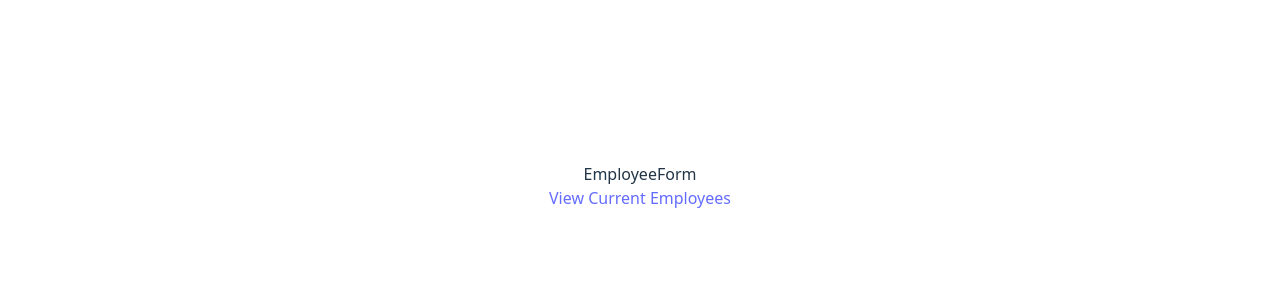
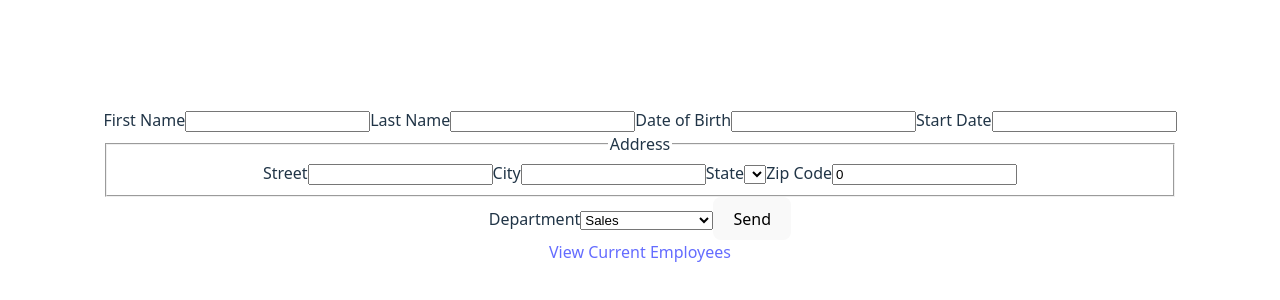
Before and after one commit to lanageuse/projet-15-HRNet, a React (Vite) app: page / in a window 1280 px wide. Shown: the part 214-514 px from the top of the page. Built offline with nearby package versions, Linux system fonts and the light colour scheme.

Commit message:
feat: implémentation du formulaire employé avec intégration du store Zustand
- Ajout de la fonctionnalité du formulaire employé avec gestion d'état utilisant le store Zustand
- Définitions de types pour les employés.

/!\ version non définitve car il manque les composnats pour les dropDowns

```diff
--- a/src/components/EmployeeForm.tsx
+++ b/src/components/EmployeeForm.tsx
@@ -1,9 +1,67 @@
-type Props = {
+import { useState, type ChangeEvent } from "react";
+import { useEmployeeStore } from "../store/employeeStore";
+import { INITIAL_FORM_DATA } from "../constants";
 
-};
+/**
+ * Composant formulaire pour créer un nouvel employé.
+ * Gère la saisie des informations personnelles, de l'adresse et du département.
+ * Utilise le store d'employés pour ajouter l'employé lors de la soumission.
+ */
+export default function EmployeeForm() {
+  const addEmployee = useEmployeeStore((state) => state.addEmployee);
 
-export default function EmployeeForm({}: Props) {
+  const [formData, setFormData] = useState(INITIAL_FORM_DATA);
+  const {firstName,lastName,birthday,startDate,street,city,state,zipCode,department} = formData
+
+  const handleChange = (e : ChangeEvent<HTMLInputElement | HTMLSelectElement>) => {
+    const {name, value} = e.target
+    setFormData(formData => ({...formData, [name] : value }))
+  }
+
+  const handleSubmit = (e : React.FormEvent<HTMLFormElement>) => {
+    e.preventDefault()
+    addEmployee(formData)
+  }
+
   return (
-    <div>EmployeeForm</div>
-  )
+    <form onSubmit={handleSubmit}>
+      <label htmlFor="first-name">First Name</label>
+      <input value={firstName} onChange={handleChange} name="firstName" type="text" id="first-name" />
+
+      <label htmlFor="last-name">Last Name</label>
+      <input value={lastName} onChange={handleChange} name="lastName" type="text" id="last-name" />
+
+      <label htmlFor="date-of-birth">Date of Birth</label>
+      <input value={birthday}  onChange={handleChange} name="birthday" id="date-of-birth" type="text" />
+
+      <label htmlFor="start-date">Start Date</label>
+      <input value={startDate} onChange={handleChange} name="startDate" id="start-date" type="text" />
+
+      <fieldset className="address">
+        <legend>Address</legend>
+
+        <label htmlFor="street">Street</label>
+        <input value={street} onChange={handleChange} name="street" id="street" type="text" />
+
+        <label htmlFor="city">City</label>
+        <input value={city} onChange={handleChange} name="city" id="city" type="text" />
+
+        <label htmlFor="state">State</label>
+        <select name="state" id="state" onChange={handleChange}></select>
+
+        <label htmlFor="zip-code">Zip Code</label>
+        <input value={zipCode} onChange={handleChange} id="zip-code" type="number" />
+      </fieldset>
+
+      <label htmlFor="department">Department</label>
+      <select name="department" id="department" onChange={handleChange}>
+        <option>Sales</option>
+        <option>Marketing</option>
+        <option>Engineering</option>
+        <option>Human Resources</option>
+        <option>Legal</option>
+      </select>
+      <button type="submit">Send</button>
+    </form>
+  );
 }
--- /dev/null
+++ b/src/constants.ts
@@ -0,0 +1,14 @@
+/**
+ * Données initiales du formulaire contenant les champs vides.
+ */
+export const INITIAL_FORM_DATA = {
+  firstName: "",
+  lastName: "",
+  birthday: "",
+  startDate: "",
+  street: "",
+  city: "",
+  state: "",
+  zipCode: 0,
+  department: "",
+};
--- /dev/null
+++ b/src/store/employeeStore.ts
@@ -0,0 +1,19 @@
+import { create } from "zustand";
+import type { EmployeeState } from "../types/types";
+
+/**
+ * Store Zustand pour la gestion des employés.
+ *
+ * Fournit l'état global des employés et les actions pour les manipuler :
+ * - employees : tableau contenant tous les employés
+ * - addEmployee : ajoute un nouvel employé à la liste existante
+ *
+ * @returns {EmployeeState} L'état et les actions pour gérer les employés
+ */
+
+export const useEmployeeStore = create<EmployeeState>()(
+  (set) => ({
+    employees: [],
+    addEmployee: (formData) => set((state) => ({...state, employees: [...state.employees, formData]}))
+  }),
+);
--- /dev/null
+++ b/src/types/types.ts
@@ -0,0 +1,24 @@
+/**
+ * Type représentant un employé avec ses informations personnelles et professionnelles.
+ * Contient les données de base
+ */
+export type Employee = {
+  firstName: string;
+  lastName: string;
+  birthday: string;
+  startDate: string;
+  street: string;
+  city: string;
+  state: string;
+  zipCode: number;
+  department: string;
+};
+
+/**
+ * Interface définissant l'état de gestion des employés.
+ * Fournit la liste des employés et la fonction pour ajouter un nouvel employé.
+ */
+export interface EmployeeState {
+  employees: Employee[];
+  addEmployee: (formData: Employee) => void;
+}
```
